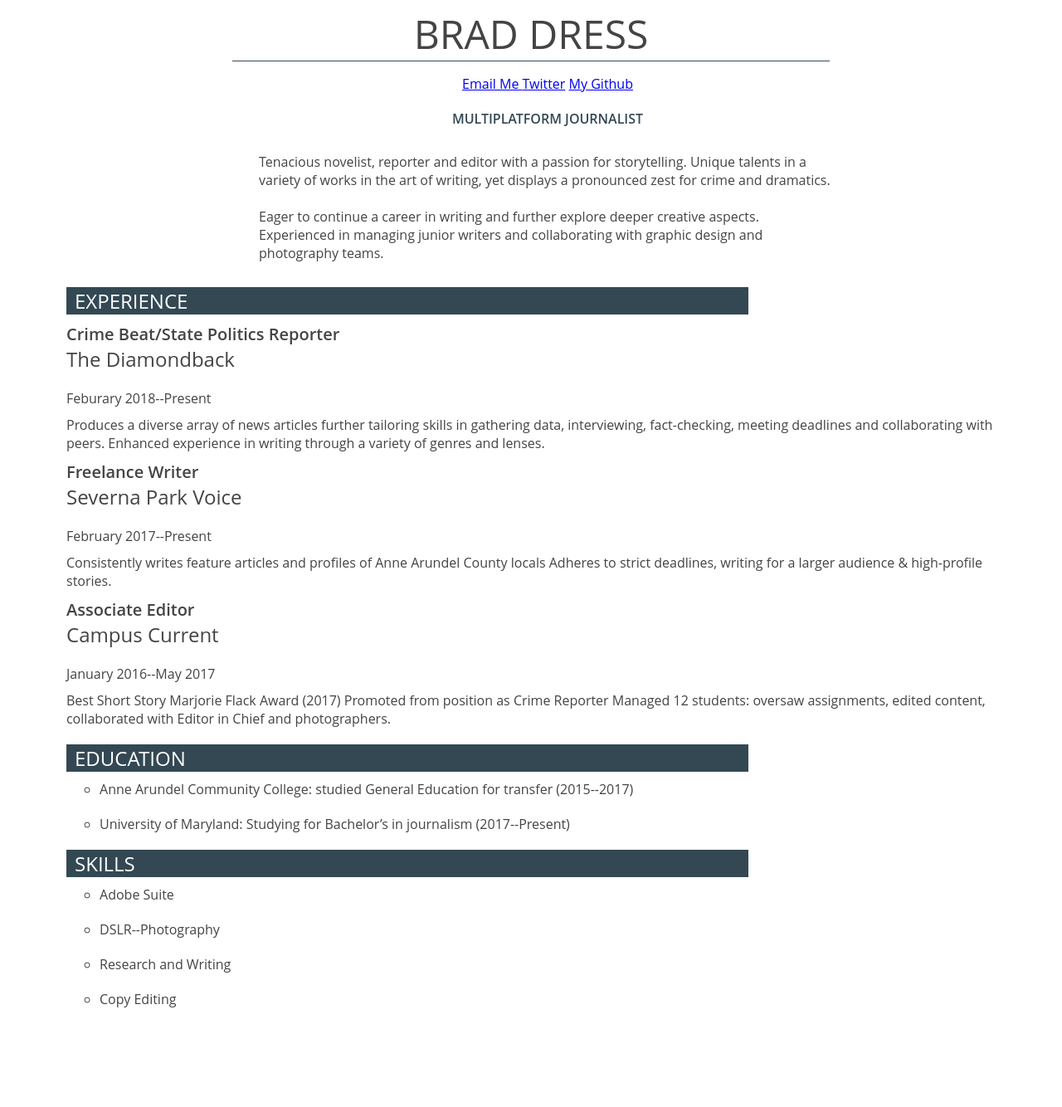
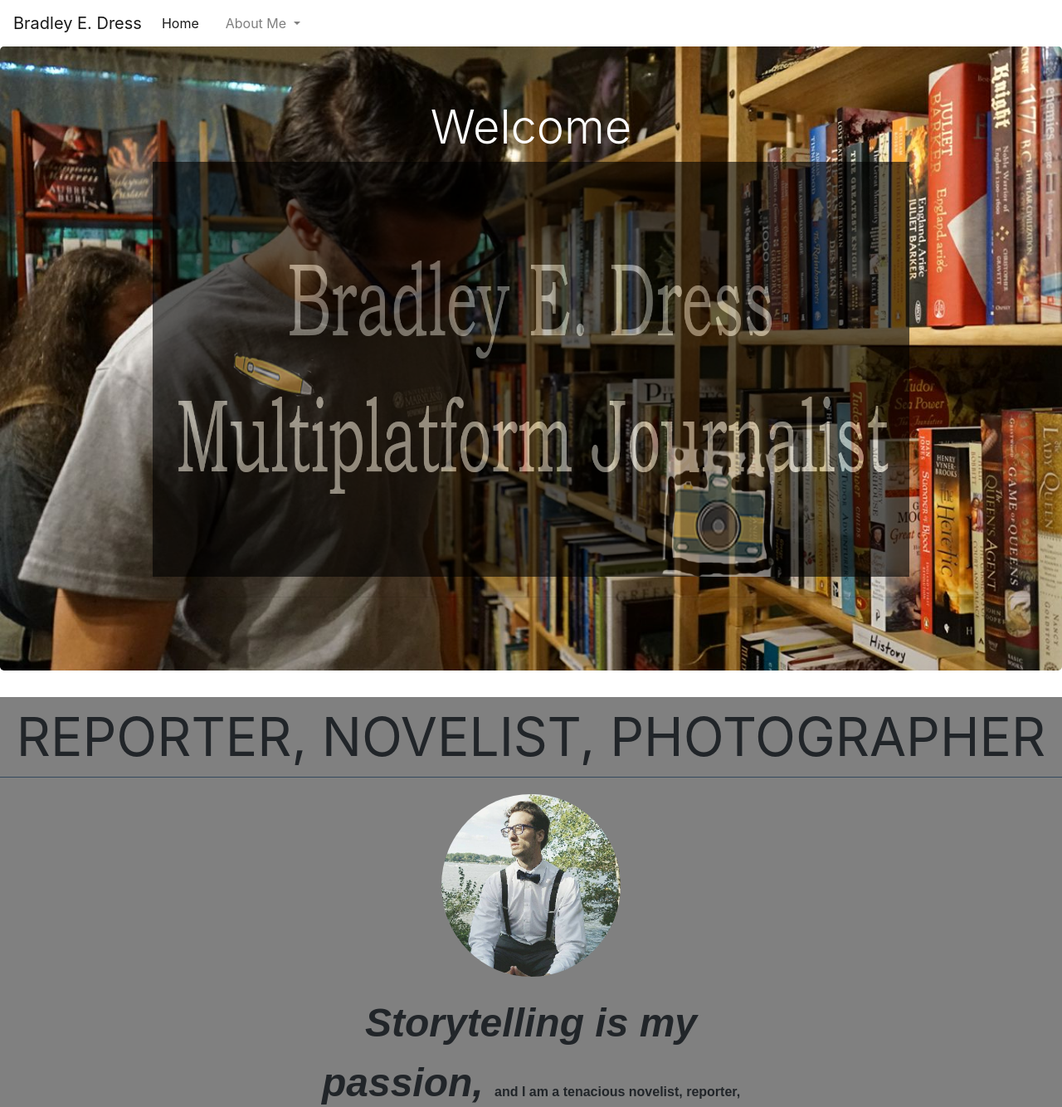
Before and after one commit to bdress/Brad-Jour352, a plain HTML site: page Resume/index1.html in a window 1280 px wide. Shown: the top 1334 px of the page at 83% size. Before the commit the page ends 1293 px from the top, so only its background shows below. Drawn offline with nearby package versions, Linux system fonts and the light colour scheme.

Commit message:
Final Resume Folder
At last!

```diff
--- a/Resume/index1.html
+++ b/Resume/index1.html
@@ -1,79 +1,164 @@
-<!doctype html>
+<!DOCTYPE html>
 
-<html lang= "en">
+<html lang="en">
 
 <head>
 
-<title> Brad Dress' Resume </title>
+<title> Brad Dress'Resume </title>
 
 <link rel="stylesheet" type="text/css" href="style.css">
+<meta charset="utf-8">
+ <meta name="viewport" content="width=device-width, initial-scale=1, shrink-to-fit=no">
+  <link rel="stylesheet" href="https://stackpath.bootstrapcdn.com/bootstrap/4.3.1/css/bootstrap.min.css" integrity="sha384-ggOyR0iXCbMQv3Xipma34MD+dH/1fQ784/j6cY/iJTQUOhcWr7x9JvoRxT2MZw1T" crossorigin="anonymous">
 
 </head>
 
+
 <body>
 
-<div id= "container">
+  <!--Main div -->
+ <div id= "container" class= "stick">
 
-<div id= "name"> Brad Dress </div>
+  <!--nav bar -->
+  <a name="home"></a>
+  <nav class= "navbar navbar-expand-lg navbar-light bg-lightclass" "navbar navbar-inverse" data-spy="affix" data-offset-top="197">
+   <a class="navbar-brand" href="#home">Bradley E. Dress</a>
+   <button class="navbar-toggler" type="button" data-toggle="dropdown" data-target="#navbarSupportedContent" aria-controls="navbarSupportedContent" aria-expanded="false" aria-label="Toggle navigation">
+     <span class="navbar-toggler-icon"></span>
+   </button>
 
-<!--
-<img src= "bradimussss.jpg" alt= "photo of Brad Dress" width= "300 px">
--->
-<ul class= "menu">
-  <li class= "extra lists"> <a href= "mailto:dressbrad@gmail.com"> Email Me </a> </li>
-  <li class= "extra lists"> <a href= "https://twitter.com/home"> Twitter</a> </li>
-  <li class= "extra lists"> <a href= "●	https://github.com/bdress"> My Github </a> </li>
+   <div class="collapse navbar-collapse" id="navbarSupportedContent">
+     <ul class="navbar-nav mr-auto">
+       <li class="nav-item active">
+         <a class="nav-link" href="#home">Home <span class="sr-only">(current)</span></a>
+       </li>
+       <li class="nav-item">
+         <a class="nav-link" href="#"></a>
+       </li>
+       <li class="nav-item dropdown">
+         <a class="nav-link dropdown-toggle" href="#" id="navbarDropdown" role="button" data-toggle="dropdown" aria-haspopup="true" aria-expanded="false">
+           About Me
+         </a>
+         <div class="dropdown-menu" aria-labelledby="navbarDropdown">
+           <a class="dropdown-item" href="#experience">Experience</a>
+           <a class="dropdown-item" href="#education">Education</a>
+           <div class="dropdown-divider"></div>
+           <a class="dropdown-item" href="#skills">Skills</a>
+         </div>
+       </li>
+       <li class="nav-item">
+         <a class="nav-link disabled" href="#"></a>
+       </li>
+     </ul>
+   </div>
+  </nav>
 
-  <div id= "title"> Multiplatform Journalist </div>
+<!--jumbotron-->
 
-<p class= "description top"> Tenacious novelist, reporter and editor with a passion for storytelling. Unique talents in a variety of works in the art of writing, yet displays a pronounced zest for crime and dramatics.<br> <br> Eager to continue a career in writing and further explore deeper creative aspects. Experienced in managing junior writers and collaborating with graphic design and photography teams. <p>
+  <div id="jumbotron" class="jumbotron">
+   <h2 class="display-4">Welcome</h2>
+  <img src= "Finalbanner.png" alt="banner" height="500" width="1000" id= "bannerphoto">
+   <hr class="my-4">
+ </div>
 
-<div class= "sectiontitle"> Experience </div>
 
-<div class= "jobtitles"> Crime Beat/State Politics Reporter </div>
-<div class= "joborganization"> The Diamondback </div>
-<div class= "jobdates"> Feburary 2018--Present </div>
+  <!--first section -->
+
+<div id= "section1">
+ <div id= "name"> Reporter, novelist, photographer </div>
+<img src= "Allstar.jpg" alt= "pic of me" id="allstar">
+
+<div id= "intro">
+<p id= "descriptiontop"> <strong id= "strong"> Storytelling is my passion, </strong> and I am a tenacious novelist, reporter, photographer and filmmaker based out of Crofton, Maryland. I found my interest in storytelling and writing as a young child. Oftentimes, I was scribbling stories on loose leaf paper or drawing comic strips. In college, I have taken my storytelling and writing abilities to the fields of journalism, creative writing, and film. I have a unique talent in a variety of works in the art of writing: I strive to display a pronounced zest for crime and dramatics, but I am eager to write about almost anything, and I will continue a career in writing to further explore deeper and more creative aspects.
+
+<br> <br> Outside of the classy introductions, I am, first and foremost, a creative writer who wants to tell powerful stories, whether that is through fiction or nonfiction, or even visually through films and photographs. The power of narrative is one that has always enthralled me-- my life, love and ambitions revolve around delivering powerful stories in as many ways as I can tell them.
+
+<br> <br> I have a trained but always growing mentality toward shaping narrative through a variety of mediums. I have produced short films, self-published novels on Amazon, and have worked for a swath of newspapers and magazines, both writing, photographing and laying out pages. Through extensive schooling, I have learned to master most web and tech elements, including the Adobe Suite and Microsoft Office Suite.  I am also experienced in photography, film and managing junior writers and collaborating with graphic design and photography teams. I have learned basic web coding as well, and I believe all of these elements serve as launch pads toward my end-goal: creating and producing stories.
+
+<br> <br> I, of course, simply hope that the stories I strive to tell through multiple mediums will reach people's hearts-- and leave an indelible, and hopefully positive, mark on society.
+</p>
+</div>
+
+  <ul>
+    <li class= "lists"> <a href= "mailto:dressbrad@gmail.com"> Email Me </a> </li>
+    <li class= "lists"> <a href= "https://twitter.com/home"> Twitter</a> </li>
+    <li class= "lists"> <a href= "●	https://github.com/bdress"> My Github </a> </li>
+    <li class= "lists"> <a href= "https://www.amazon.com/-/e/B01KQOLC8S"> My Amazon page </a> </li>
+  </ul>
+
+
+</div>
+
+<!--end of section 1, beginning of section 2-->
+
+<div id= "section2">
+<a name="experience"></a>
+<h1> Experience </h1>
+<h2> Crime Beat/State Politics Reporter </h2>
+<h3> The Diamondback </h3>
+<h4> Feburary 2018--Present </h4>
 <p class= "description">Produces a diverse array of news articles further tailoring skills in gathering data, interviewing, fact-checking, meeting deadlines and collaborating with peers.
    Enhanced experience in writing through a variety of genres and lenses. </p>
 
-<div class= "jobtitles"> Freelance Writer </div>
-<div class= "joborganization"> Severna Park Voice </div>
-<div class= "jobdates"> February 2017--Present </div>
-<p class= "description"> Consistently writes feature articles and profiles of Anne Arundel County locals
+<h2> Freelance Writer </h2>
+<h3> Severna Park Voice </h3>
+<h4> February 2017--Present </h4>
+<p class= "description"> Consistently writes feature articles and profiles of Anne Arundel County locals.
 Adheres to strict deadlines, writing for a larger audience & high-profile stories. </p>
 
-<div class= "jobtitles"> Associate Editor </div>
-<div class= "joborganization"> Campus Current </div>
-<div class= "jobdates"> January 2016--May 2017 </div>
-<p class= "description"> Best Short Story Marjorie Flack Award (2017)
+<h2> Associate Editor </h2>
+<h3> Campus Current </h3>
+<h4> January 2016--May 2017 </h4>
+<p class= "description"> Best Short Story Marjorie Flack Award (2017).
 Promoted from position as Crime Reporter
 Managed 12 students: oversaw assignments, edited content, collaborated with Editor in Chief and photographers. </p>
+</div>
 
-<div class= "sectiontitle"> Education </div>
 
-<ul id= "degrees">
+<!--beginning of section 3-->
+<div id= "section3">
+<a name="education"></a>
+<h1> Education </h1>
+
+<ul class= "do">
   <li class= "extra"> Anne Arundel Community College: studied General Education for transfer (2015--2017) </li>
   <li class= "extra"> University of Maryland: Studying for Bachelor’s in journalism (2017--Present) </li>
 </ul>
 
-<div class= "sectiontitle"> Skills </div>
 
-<ul id= "do">
-  <li class= "extra"> Adobe Suite </li>
-  <li class= "extra"> DSLR--Photography </li>
-  <li class= "extra"> Research and Writing </li>
-  <li class= "extra"> Copy Editing </li>
+<a name="skills"></a>
+<h1> Skills </h1>
 
-
-
-
-
-
+<ul class= "do">
+  <li class= "extra">Adobe Suite </li>
+  <li class= "extra">DSLR--Photography </li>
+  <li class= "extra">Research and Writing </li>
+  <li class= "extra">Copy Editing </li>
+  <li class= "extra"> Micrsoft Office Suite </li>
+  <li class= "extra"> Self-published author </li>
+  <li class= "extra"> Basic Web Coding </li>
+</ul>
 
 </div>
 
-</body>
+
+<!--end of section 3, webpage and main "container" div -->
+</div>
 
 
+<!--java code-->
 
+<script src="https://code.jquery.com/jquery-3.3.1.slim.min.js" integrity="sha384-q8i/X+965DzO0rT7abK41JStQIAqVgRVzpbzo5smXKp4YfRvH+8abtTE1Pi6jizo" crossorigin="anonymous"></script>
+<script src="https://cdnjs.cloudflare.com/ajax/libs/popper.js/1.14.7/umd/popper.min.js" integrity="sha384-UO2eT0CpHqdSJQ6hJty5KVphtPhzWj9WO1clHTMGa3JDZwrnQq4sF86dIHNDz0W1" crossorigin="anonymous"></script>
+<script src="https://stackpath.bootstrapcdn.com/bootstrap/4.3.1/js/bootstrap.min.js" integrity="sha384-JjSmVgyd0p3pXB1rRibZUAYoIIy6OrQ6VrjIEaFf/nJGzIxFDsf4x0xIM+B07jRM" crossorigin="anonymous"></script>
+
+
+<!--end and footer -->
+<footer>
+  <p>Posted by: Brad Dress</p>
+  <p>Contact information: <a href="mailto:dressbrad@gmail.com">
+  dressbrad@gmail.com</a>.</p>
+</footer>
+
+</body>
 </html>
--- a/Resume/style.css
+++ b/Resume/style.css
@@ -1,13 +1,8 @@
-/* styles for my resume*/
 
-body {
-  font-family: "open sans", arial, sans-serif;
-  font-size: 1em;
-  color: #444;
-  font-weight: 400;
-}
 
-/* my banner */
+
+/* styles for my resume--main ids and callouts below*/
+
 
 h1 {
   font-size: 3em;
@@ -16,28 +11,31 @@ h1 {
   text-align: center;
 }
 
+
 #name {
-  font-size: 3em;
+  font-size: 4em;
+  border-bottom: 1px solid #33485e;
+  text-align: center;
   text-transform: uppercase;
-  text-align: center;
-  border-bottom: 1px solid #33485e;
-  width: 60%;
-  margin: 0 auto;
 }
 
 .lists {
-  display: inline;
+  border: 1px solid green;
+  background-color: black;
+  font-size: 20px;
+  font-family: helvetica;
+  font-style: italic;
 }
+
+
 #container {
   width: 100%;
-  max-width: 1200px;
-  margin:0 auto;
   padding-bottom: 50px;
 }
 
+
+
 /* job and section titles */
-
-/*for my title only */
 
 #title {
   text-transform: uppercase;
@@ -51,93 +49,152 @@ h1 {
   font-weight: 600;
 }
 
-.sectiontitle {
+h1 {
   font-size: 1.5em;
   text-transform: uppercase;
   padding-left: 10px;
-  color: white;
-  background-color: #334853;
+  color: black;
   margin-top: 20px;
   margin-bottom: 10px;
-  margin-left: 0px;
-  margin-right: 0px;
+  margin-left: 200px;
+  margin-right: 200px;
   width: 70%;
-  min-width: 300px;
-  text-align: left;
+  text-align: center;
+  font-family: helvetica;
+  font-style: italic;
+
 }
 
-.jobtitles {
+h2 {
   font-size: 1.25em;
   font-weight: 600;
-  text-align: left;
+  text-align: center;
+  color: white;
 }
 
-.joborganization {
+h3 {
   font-size: 1.5em;
   font-weight: 400;
-  text-align: left;
+  text-align: center;
+  color: white;
 }
 
 
-.jobdates {
+h4 {
+  color: white;
   margin-top: 20px;
   margin-bottom: 0px;
   margin-left: 0px;
   margin-right: 0px;
   font-weight: 400;
   font-size: 1em;
-  text-align: left;
+  text-align: center;
 }
 
-/* all list items after paragraphs */
 
-/*paragrpaph items below */
+
+/*paragrpaph items, lists and extra IDS below */
+
+
+#descriptiontop {
+font-family: arial, sans-serif;
+font-weight: bold;
+font-size: 1em;
+}
 
 .description {
+  color: white;
   margin-top: 10px;
   margin-bottom: 10px;
   margin-left: 0px;
   margin-right: 0px;
-  text-align: left;
+  text-align: center;
+  border-bottom: 5px ridge grey;
+  padding: 25px;
+}
+
+#strong {
+  font-size: 3em;
+  font-style: italic;
 }
 
 .extra {
   font-size: 1em;
   margin-bottom: 20px;
-  text-align: left;
+  text-align: center;
+  list-style-position: inside;
+  border-bottom: 1px ridge grey;
 }
 
-#degrees {
-  margin-top: 5px;
-  margin-bottom: 0px;
-  margin-left: 0px;
-  margin-right: 0px;
+#allstar {
+  display: block;
+  margin: auto;
+  width: 20%;
+  border-radius: 50%;
+  padding: 20px;
+
 }
 
-#do {
-  margin-top: 5px;
-  margin-bottom: 0px;
-  margin-left: 0px;
-  margin-right: 0px;
-}
-.menu {
+
+.do {
+  position:relative;
+  display: inline-block;
+  list-style: none;
+  width:100%;
   text-align: center;
-  margin-left: 0px;
-  margin-right: 0px;
-  margin-bottom: opx;
-  margin-top: 0px
-  padding-left: 0px;
-  padding-right: 0px;
-  padding-top: 0px;
-  padding-bottom: 0px;
+  margin: auto;
+  padding: 0;
 }
 
-/* for my mission statement */
+#intro {
+text-align: center;
+margin: auto;
+width: 40%;
+}
 
-.top {
-  width: 60%;
-  min-width: 300px;
-  margin: 0 auto;
-  margin-bottom: 30px;
-  margin-top: 30px;
+
+/* navbar */
+
+.affix {
+  top: 0;
+  width: 100%;
+  z-index: 9999 !important;
 }
+
+.affix + .stick {
+  padding-top: 70px;
+}
+
+
+
+
+
+/* for sections only */
+
+
+#section1 {
+  background-color: gray;
+}
+
+#section2 {
+  background-color: brown;
+}
+
+#section3 {
+  background-color: beige;
+}
+
+#jumbotron {
+  background-image:url(bookcasae.jpg);
+  background-repeat: no-repeat;
+  background-size: cover;
+}
+
+
+#bannerphoto {
+  background-color: black;
+  opacity: .6;
+  width: 75%;
+  margin: auto;
+  display: block;
+}
```
Also changed, not shown: Resume/Allstar.jpg (added), Resume/Finalbanner.png (added), Resume/bookcasae.jpg (added), 1 other file.
